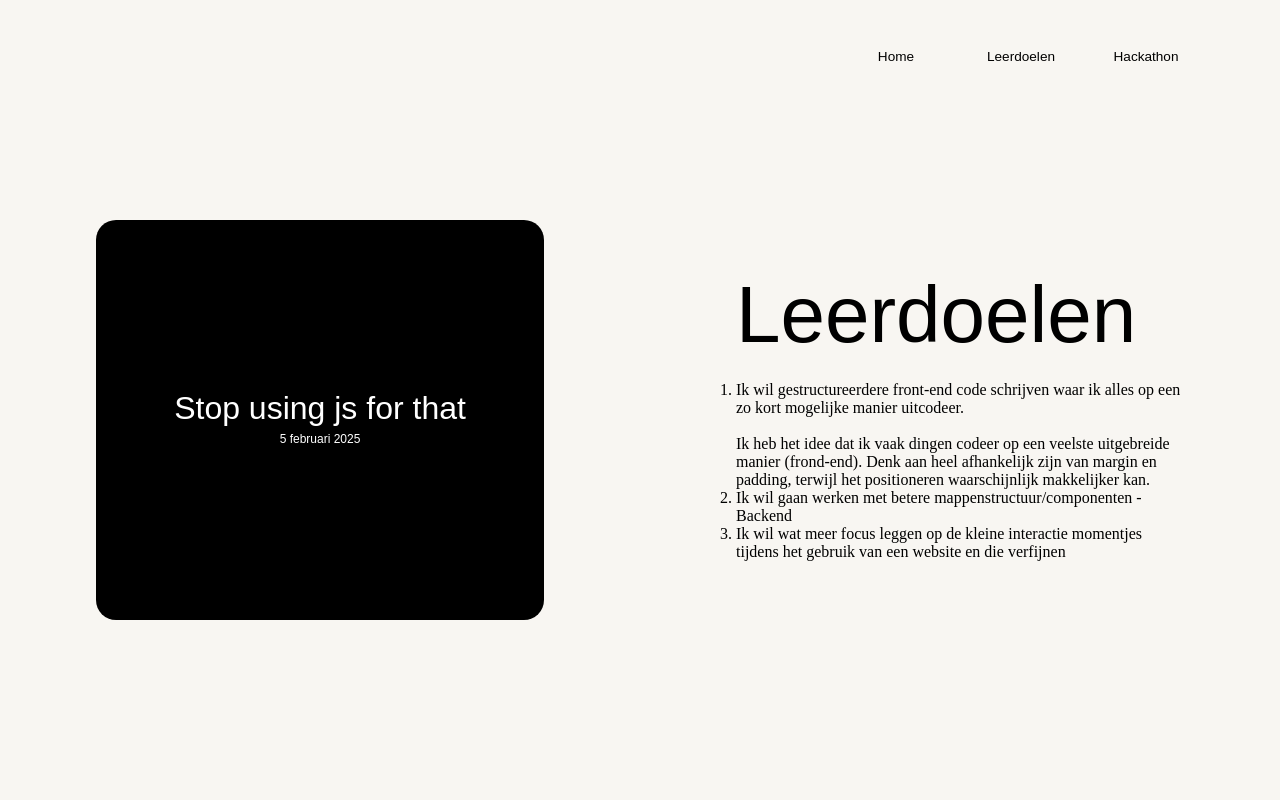
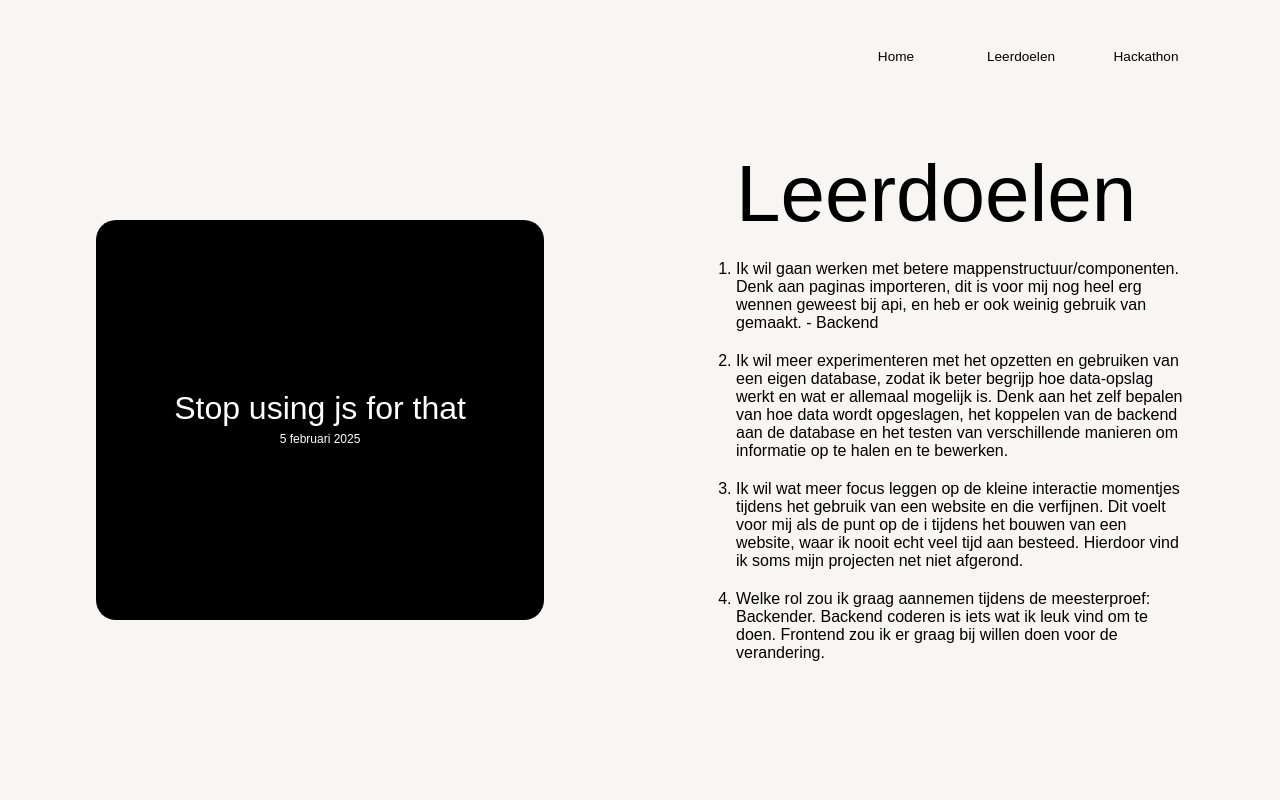
Before and after one commit to vivanne/weeklynerd, a plain HTML site: page index.html in a window 1280 px wide. Both pictures are taken after a click on the link "Leerdoelen". Shown: the top 800 px of the page. Drawn offline with Linux system fonts and the light colour scheme; a web font is replaced by a local one.

Commit message:
commit-2
djlsk

```diff
--- a/index.html
+++ b/index.html
@@ -87,14 +87,21 @@
                 <div class="wrapper">
                     <h1>Leerdoelen</h1>
                     <ol>
-                        <li>Ik wil gestructureerdere front-end code schrijven waar ik alles op een zo kort mogelijke
-                            manier uitcodeer. <br> <br>Ik heb het idee dat ik vaak dingen codeer op een veelste
-                            uitgebreide
-                            manier (frond-end). Denk aan heel afhankelijk zijn van margin en padding, terwijl het
-                            positioneren waarschijnlijk makkelijker kan.</li>
-                        <li>Ik wil gaan werken met betere mappenstructuur/componenten - Backend </li>
+                        <li>Ik wil gaan werken met betere mappenstructuur/componenten. Denk aan paginas importeren, dit
+                            is voor mij nog heel erg wennen geweest bij api, en heb er ook weinig gebruik van gemaakt. -
+                            Backend </li>
+                        <li>Ik wil meer experimenteren met het opzetten en gebruiken van een eigen database, zodat ik
+                            beter begrijp hoe data-opslag werkt
+                            en wat er allemaal mogelijk is. Denk aan het zelf bepalen van hoe data wordt opgeslagen, het
+                            koppelen van de backend aan de database
+                            en het testen van verschillende manieren om informatie op te halen en te bewerken.</li>
                         <li>Ik wil wat meer focus leggen op de kleine interactie momentjes tijdens het gebruik van een
-                            website en die verfijnen</li>
+                            website en die verfijnen. Dit voelt voor mij als de punt op de i tijdens het bouwen van een
+                            website, waar ik nooit echt veel tijd aan besteed. Hierdoor vind ik soms mijn projecten net
+                            niet afgerond.</li>
+                        <li>Welke rol zou ik graag aannemen tijdens de meesterproef: Backender. Backend coderen is iets
+                            wat ik leuk vind om te doen. Frontend zou ik er graag bij willen doen voor de verandering.
+                        </li>
                     </ol>
                 </div>
             </div>
--- a/styles/styles.css
+++ b/styles/styles.css
@@ -616,3 +616,14 @@ canvas {
 .project-content pre {
   margin-top: 50px;
 }
+
+/* LEERDOELEN */
+
+#leerdoelen .wrapper ol li {
+  padding-bottom: 20px;
+  font-family: "indivisible", sans-serif;
+  font-weight: 300;
+  font-style: normal;
+
+  font-size: 1em;
+}
```
